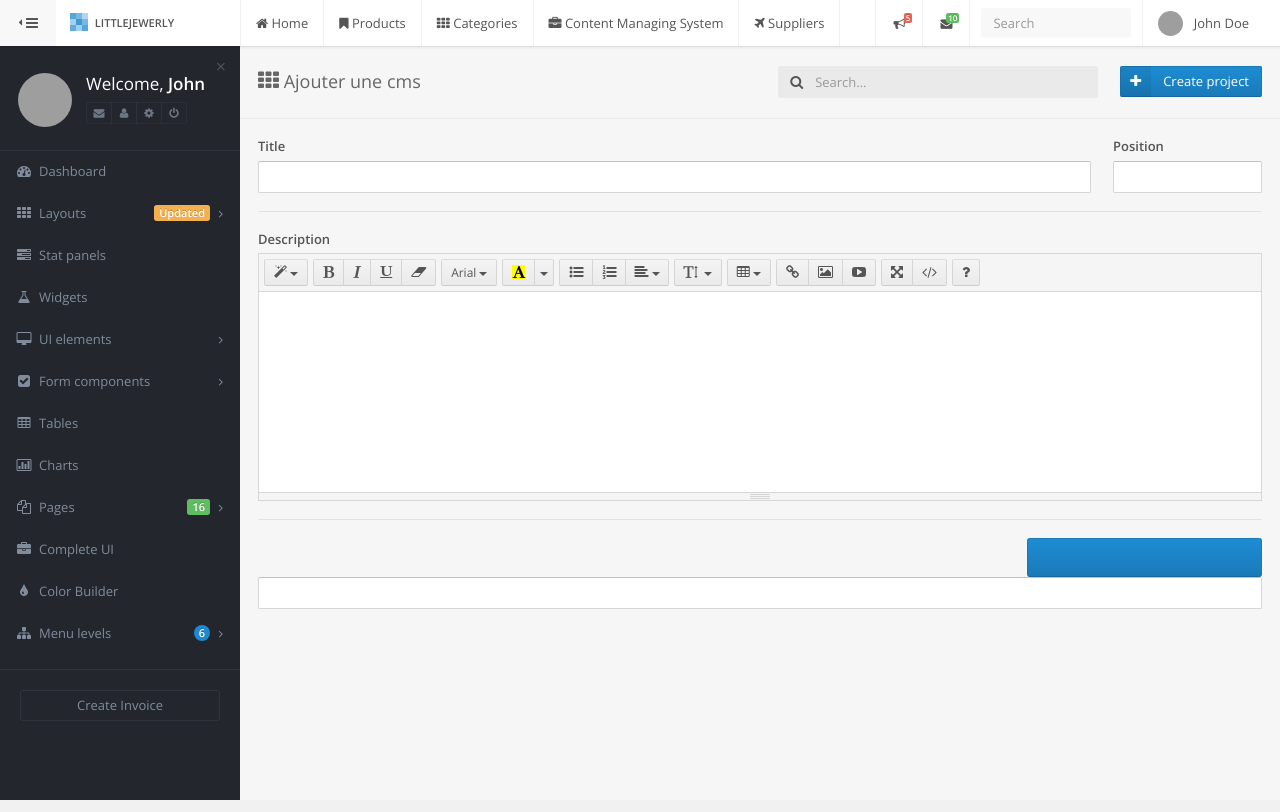
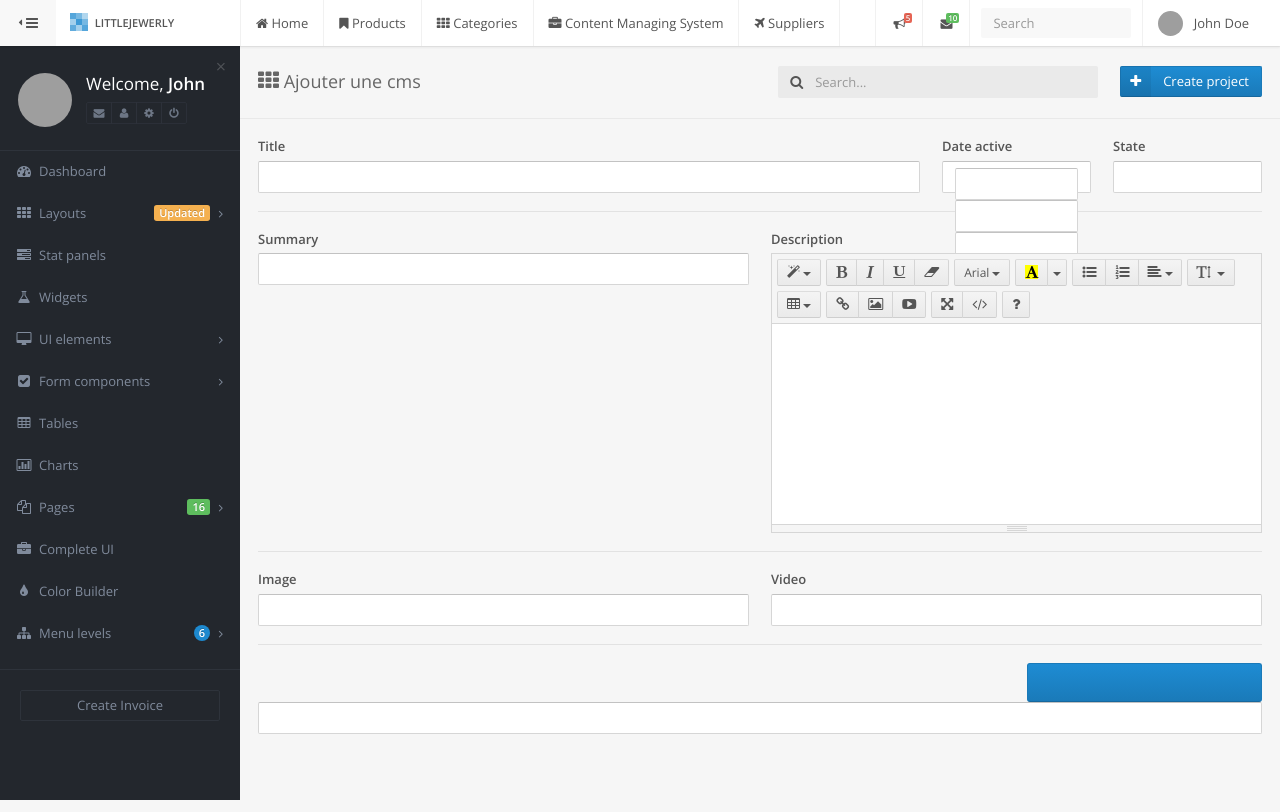
Before and after one commit to SaYYYaS/store, a Symfony app: template store/src/Store/BackendBundle/Resources/views/CMS/new.html.twig in a window 1280 px wide. Run offline with Twig, Linux system fonts and the light colour scheme; the template is opened without the code that fills it, so the values that code supplies are empty; form fields are guessed from the names that the template uses; some libraries are stand-ins or nearby versions; grey boxes are pictures that could not be loaded.

Commit message:
correctifs

```diff
--- a/store/src/Store/BackendBundle/Controller/CMSController.php
+++ b/store/src/Store/BackendBundle/Controller/CMSController.php
@@ -5,6 +5,7 @@ namespace Store\BackendBundle\Controller;
 use Store\BackendBundle\Entity\Cms;
 use Store\BackendBundle\Form\CmsType;
 use Symfony\Bundle\FrameworkBundle\Controller\Controller;
+use Symfony\Component\HttpFoundation\Request;
 
 /**
  * Class CMSController
@@ -88,6 +89,6 @@ class CMSController extends Controller
             $em->flush();
             return $this->redirectToRoute('store_backend_cms_list');
         }
-        return $this->render('StoreBackendBundle:Cms:new.html.twig',['form' => $form->createView()]);
+        return $this->render('StoreBackendBundle:CMS:new.html.twig',['form' => $form->createView()]);
     }
 }
--- a/store/src/Store/BackendBundle/Resources/views/CMS/list.html.twig
+++ b/store/src/Store/BackendBundle/Resources/views/CMS/list.html.twig
@@ -5,7 +5,11 @@
 {% endblock %}
 
 {% block content %}
-
+    <div class="row-fluid clearfix padding-sm no-padding-hr">
+        <a href="{{ path("store_backend_cms_new") }}" class="btn btn-danger pull-right btn-labeled">
+            Ajouter une page
+        </a>
+    </div>
     <div class="table-info">
         <table class="table table-bordered">
             <thead>
--- a/store/src/Store/BackendBundle/Resources/views/CMS/new.html.twig
+++ b/store/src/Store/BackendBundle/Resources/views/CMS/new.html.twig
@@ -19,12 +19,28 @@
 
     {{ form_start(form) }}
     <div class="row">
-        <div class="col-md-10">{{ form_row(form.title) }}</div>
-        <div class="col-md-2">{{ form_row(form.position) }}</div>
+        <div class="col-md-8">{{ form_row(form.title) }}</div>
+        <div class="col-md-2">
+            <div class="label-form">
+                {{ form_label(form.dateActive) }}
+            </div>
+            <div class="form-control text-center col-md-10">
+                {{ form_widget(form.dateActive.day) }}
+                {{ form_widget(form.dateActive.month) }}
+                {{ form_widget(form.dateActive.year) }}
+            </div>
+        </div>
+        <div class="col-md-2">{{ form_row(form.state) }}</div>
     </div>
     <hr/>
     <div class="row">
-        <div class="col-md-12">{{ form_row(form.description) }}</div>
+        <div class="col-md-6">{{ form_row(form.summary) }}</div>
+        <div class="col-md-6">{{ form_row(form.description) }}</div>
+    </div>
+    <hr/>
+    <div class="row">
+        <div class="col-md-6">{{ form_row(form.image) }}</div>
+        <div class="col-md-6">{{ form_row(form.video) }}</div>
     </div>
     <hr/>
     {{ form_widget(form.envoyer,{'attr' : {'class' : 'pull-right btn btn-lg btn btn-primary'}}) }}
```
Also changed, not shown: store/src/Store/BackendBundle/Entity/Cms.php (+44 -0 lines), store/src/Store/BackendBundle/Form/CmsType.php (+40 -1 lines), store/src/Store/BackendBundle/Resources/views/Main/index.html.twig (+5 -5 lines).
